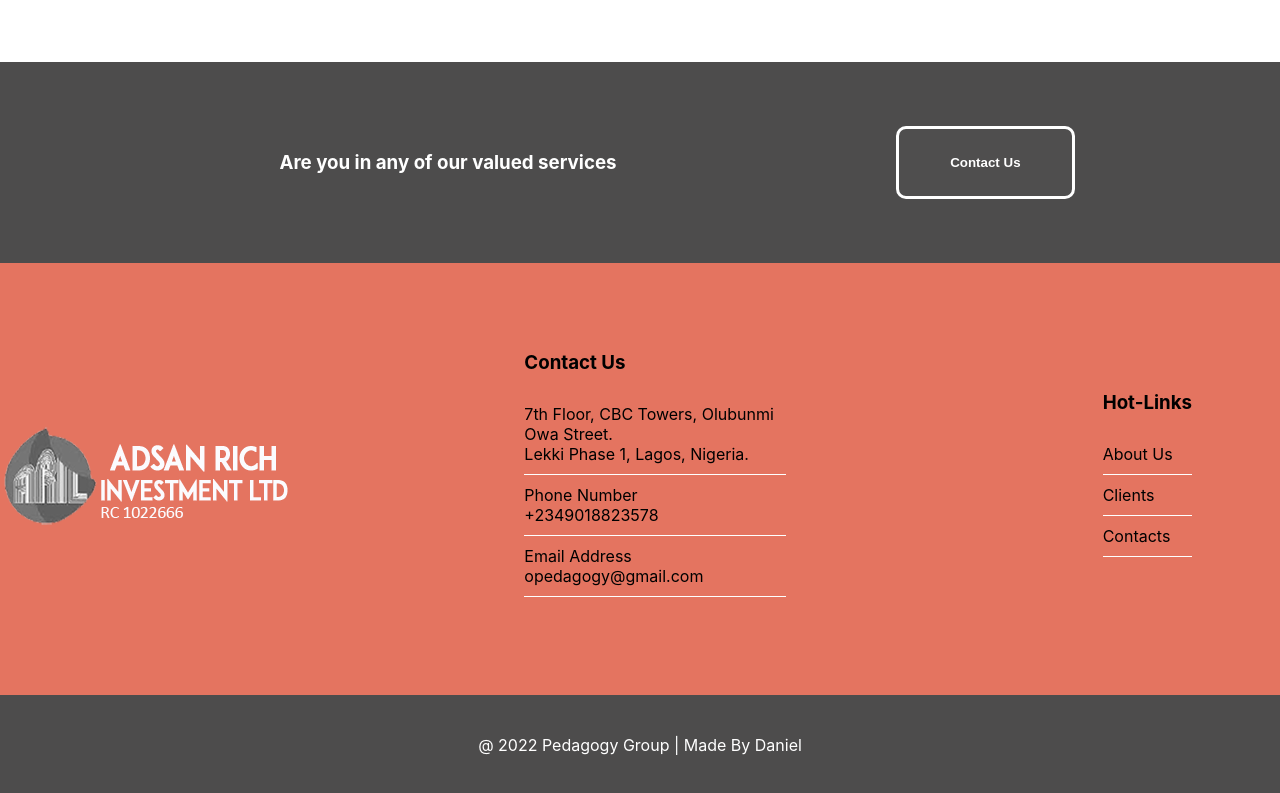
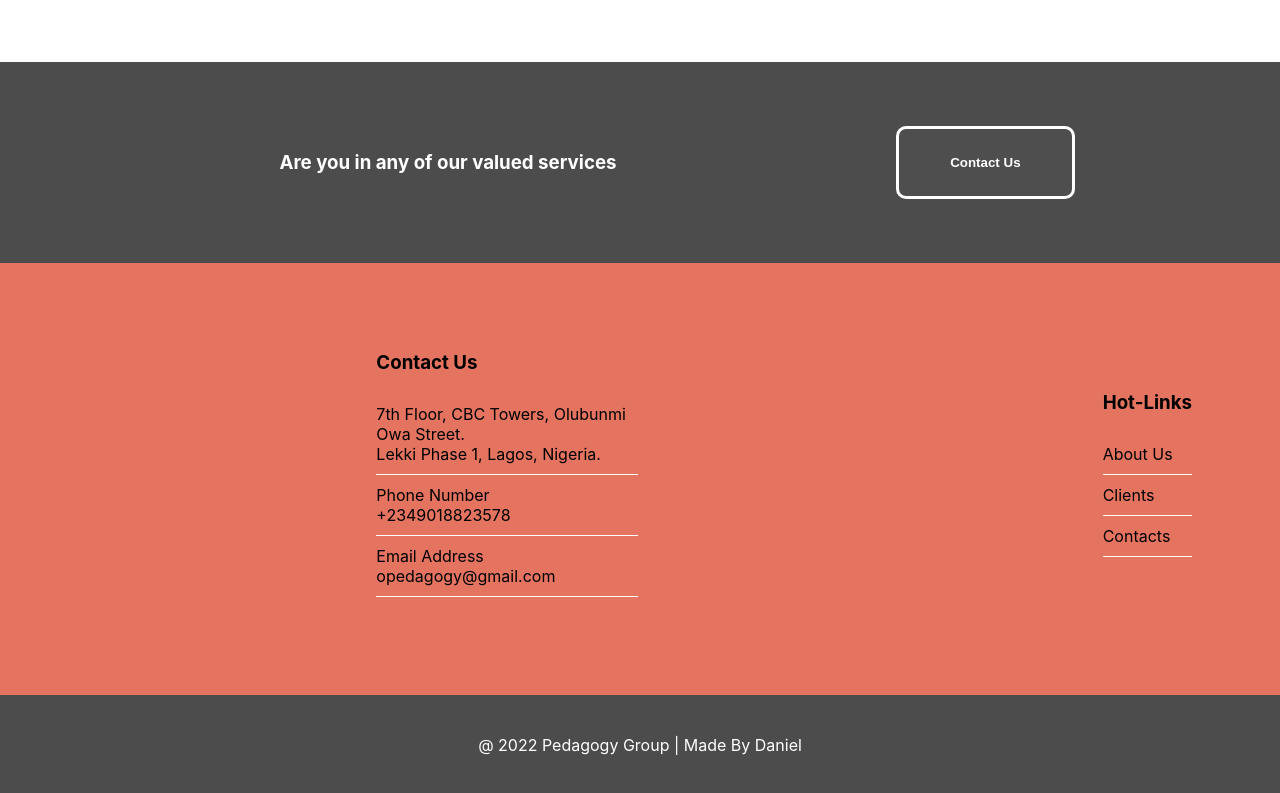
Before and after one commit to GZMaster/zydox, a React (Create React App) app: page /about in a window 1280 px wide. Shown: the part 1875-2668 px from the top of the page. Built offline with nearby package versions, Linux system fonts and the light colour scheme.

Commit message:
removing logo

```diff
--- a/src/components/footer/Footer.js
+++ b/src/components/footer/Footer.js
@@ -1,6 +1,6 @@
 import React from "react";
 import { NavLink } from "react-router-dom";
-import footerImage from "../../assets/adsan-footer.png";
+// import footerImage from "../../assets/adsan-footer.png";
 import "./footer.css";
 
 const Footer = () => {
@@ -8,7 +8,7 @@ const Footer = () => {
     <div className="footer__container">
       <div className="footer">
         <div className="image__footer">
-          <img src={footerImage} alt="footer" />
+          {/* <img src={footerImage} alt="footer" /> */}
         </div>
 
         <div className="contact__list">
```
